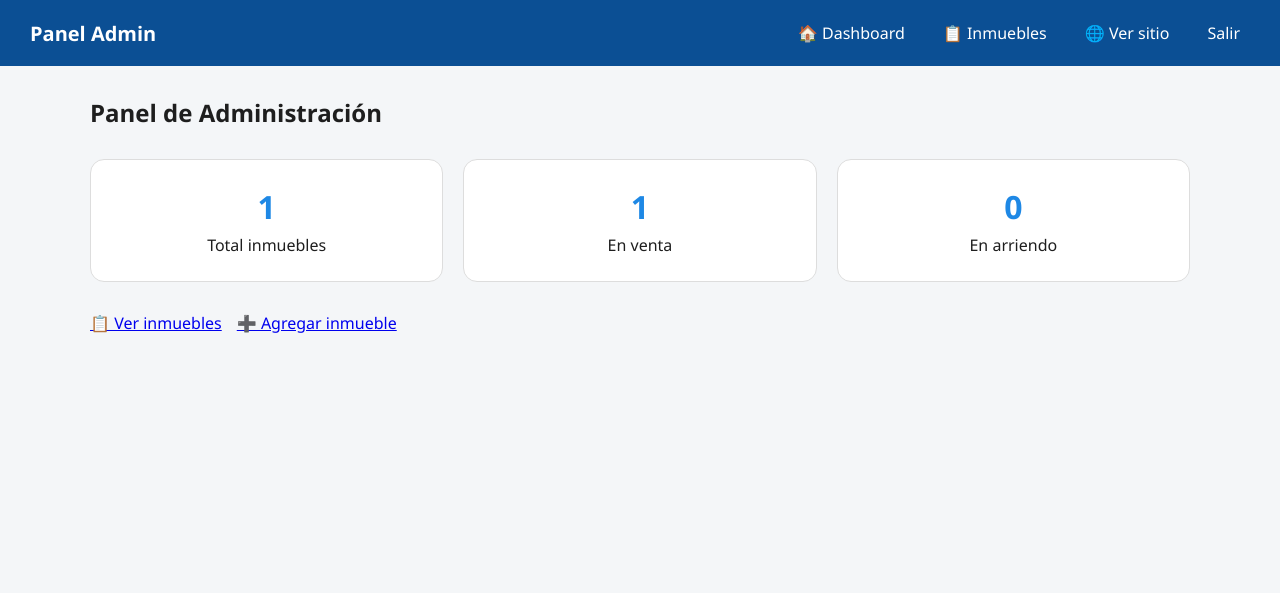
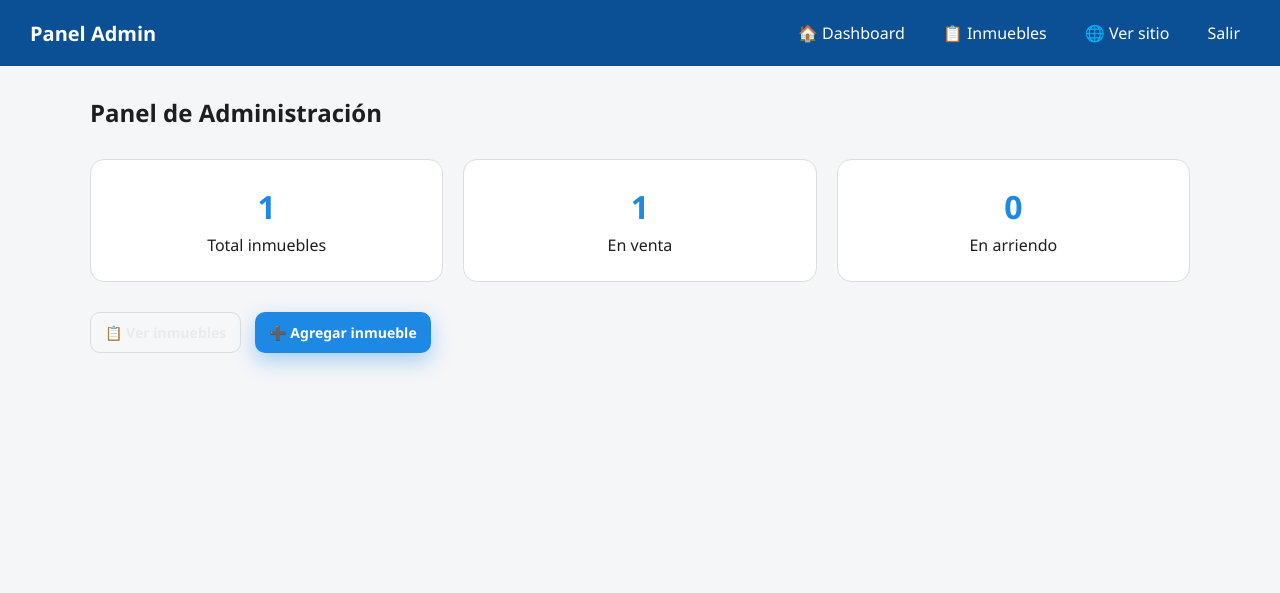
Before and after one commit to camilov04/grupo-inmobiliario-quintero, a Flask app: page /admin in a window 1280 px wide. Shown: the top 593 px of the page. Run offline with Flask 3, Linux system fonts and the light colour scheme; the visitor is signed in with stand-in values (Sample User, id 1); data comes from the database, SQL or seed files in the repository.

Commit message:
correccion de botones, panel admin
se agrega estilos a los botones de dashboard

```diff
--- a/grupo_inmobiliario_quintero/static/admin.css
+++ b/grupo_inmobiliario_quintero/static/admin.css
@@ -543,3 +543,174 @@ body.dark-mode textarea {
         border-radius: 12px;
     }
 }
+/* ===============================
+   ADMIN – MICRO INTERACCIONES
+   Hover / Tap (no rompe layout)
+================================ */
+
+/* Cards de inmuebles */
+.admin-item {
+    transition: transform 0.2s ease, box-shadow 0.2s ease;
+}
+
+/* Hover desktop */
+.admin-item:hover {
+    transform: translateY(-3px);
+    box-shadow: 0 12px 28px rgba(0, 0, 0, 0.35);
+}
+
+/* Botones acciones */
+.btn-edit,
+.btn-delete,
+.btn-primary,
+.btn-secondary {
+    transition: transform 0.15s ease, box-shadow 0.15s ease, opacity 0.15s ease;
+}
+
+/* Hover */
+.btn-edit:hover,
+.btn-delete:hover,
+.btn-primary:hover,
+.btn-secondary:hover {
+    transform: scale(1.05);
+    opacity: 0.95;
+}
+
+/* Tap móvil */
+.btn-edit:active,
+.btn-delete:active,
+.btn-primary:active,
+.btn-secondary:active {
+    transform: scale(0.96);
+    box-shadow: none;
+}
+
+/* Evita selección rara en móvil */
+.btn-edit,
+.btn-delete,
+.btn-primary,
+.btn-secondary {
+    -webkit-tap-highlight-color: transparent;
+}
+/* ===============================
+   ADMIN – BOTONES SUPERIORES
+   Ver inmuebles / Agregar inmueble
+================================ */
+
+.admin-actions {
+    display: flex;
+    gap: 12px;
+    margin: 15px 0 25px;
+    flex-wrap: wrap;
+}
+
+/* Base común */
+.admin-actions a {
+    display: inline-flex;
+    align-items: center;
+    gap: 6px;
+    padding: 10px 14px;
+    border-radius: 10px;
+    font-size: 14px;
+    font-weight: 600;
+    text-decoration: none;
+    transition: transform 0.15s ease, box-shadow 0.15s ease, opacity 0.15s ease;
+    -webkit-tap-highlight-color: transparent;
+}
+
+/* Botón ver inmuebles */
+.admin-actions .btn-list {
+    background: rgba(255, 255, 255, 0.08);
+    color: #eaeaea;
+    border: 1px solid var(--border);
+}
+
+.admin-actions .btn-list:hover {
+    background: rgba(255, 255, 255, 0.14);
+}
+
+/* Botón agregar inmueble */
+.admin-actions .btn-add {
+    background: var(--primary);
+    color: #fff;
+    border: none;
+}
+
+.admin-actions .btn-add:hover {
+    opacity: 0.95;
+}
+
+/* Tap móvil */
+.admin-actions a:active {
+    transform: scale(0.96);
+}
+/* =======================
+   ADMIN – HIGHLIGHT CTA
+======================= */
+
+/* Contenedor de acciones */
+.admin-actions {
+    display: flex;
+    gap: 14px;
+    flex-wrap: wrap;
+    margin-top: 20px;
+}
+
+/* Botón ver inmuebles (secundario) */
+.btn-list {
+    background: transparent;
+    color: var(--text);
+    border: 1px solid var(--border);
+    padding: 12px 18px;
+    border-radius: 10px;
+    text-decoration: none;
+    font-weight: 500;
+    transition: all .2s ease;
+}
+
+.btn-list:hover {
+    background: rgba(255,255,255,0.05);
+}
+
+/* 🔥 BOTÓN DESTACADO – AGREGAR INMUEBLE */
+.btn-add {
+    background: linear-gradient(135deg, #1e88e5, #42a5f5);
+    color: #fff;
+    padding: 14px 22px;
+    border-radius: 12px;
+    text-decoration: none;
+    font-weight: 600;
+    display: inline-flex;
+    align-items: center;
+    gap: 8px;
+    box-shadow: 0 8px 20px rgba(30,136,229,.35);
+    transition: all .25s ease;
+}
+
+/* Hover (desktop) */
+.btn-add:hover {
+    transform: translateY(-2px);
+    box-shadow: 0 12px 26px rgba(30,136,229,.45);
+}
+
+/* Tap (mobile) */
+.btn-add:active {
+    transform: scale(0.97);
+}
+
+/* =======================
+   RESPONSIVE (ADMIN)
+======================= */
+
+@media (max-width: 600px) {
+    .admin-actions {
+        flex-direction: column;
+    }
+
+    .btn-list,
+    .btn-add {
+        width: 100%;
+        justify-content: center;
+        text-align: center;
+    }
+}
--- a/grupo_inmobiliario_quintero/templates/admin.html
+++ b/grupo_inmobiliario_quintero/templates/admin.html
@@ -24,15 +24,16 @@
 
     </div>
 
-    <div class="dashboard-actions">
-        <a href="{{ url_for('admin_inmuebles') }}" class="btn-primary">
-            📋 Ver inmuebles
-        </a>
-        <a href="{{ url_for('nuevo_inmueble') }}" class="btn-secondary">
-            ➕ Agregar inmueble
-        </a>
+    <div class="admin-actions">
+    <a href="{{ url_for('admin_inmuebles') }}" class="btn-list">
+        📋 Ver inmuebles
+    </a>
 
-    </div>
+    <a href="{{ url_for('nuevo_inmueble') }}" class="btn-add">
+        ➕ Agregar inmueble
+    </a>
+</div>
+
 
 </div>
 
```
